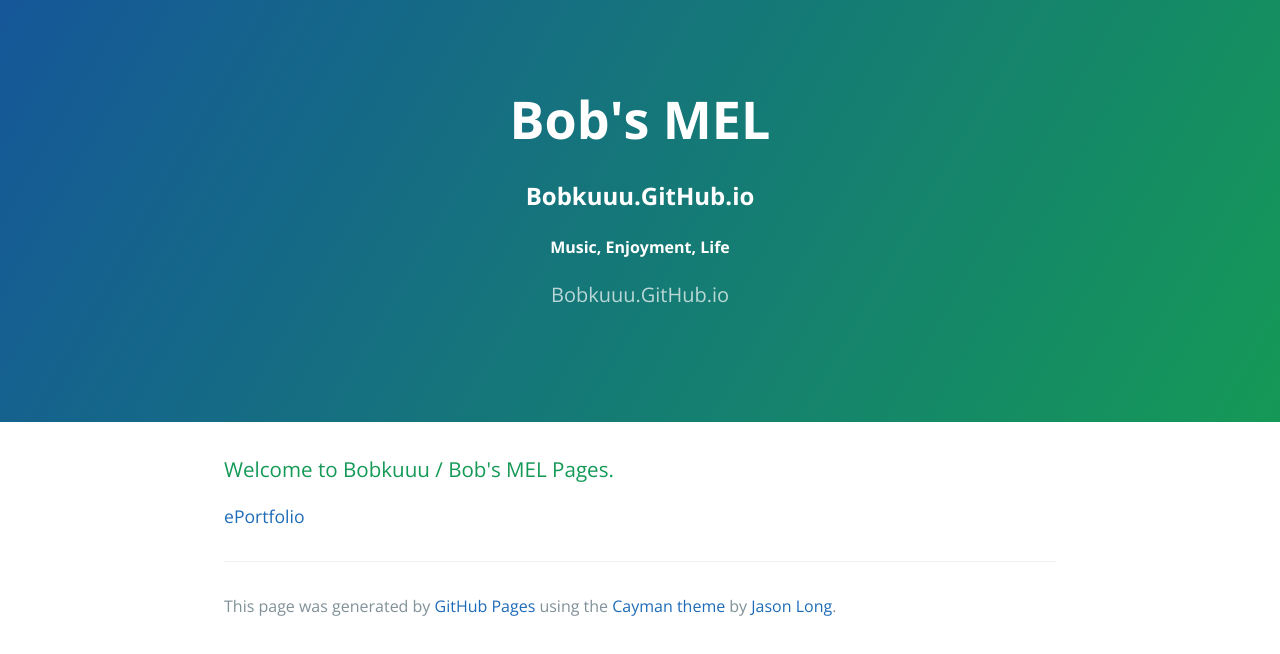
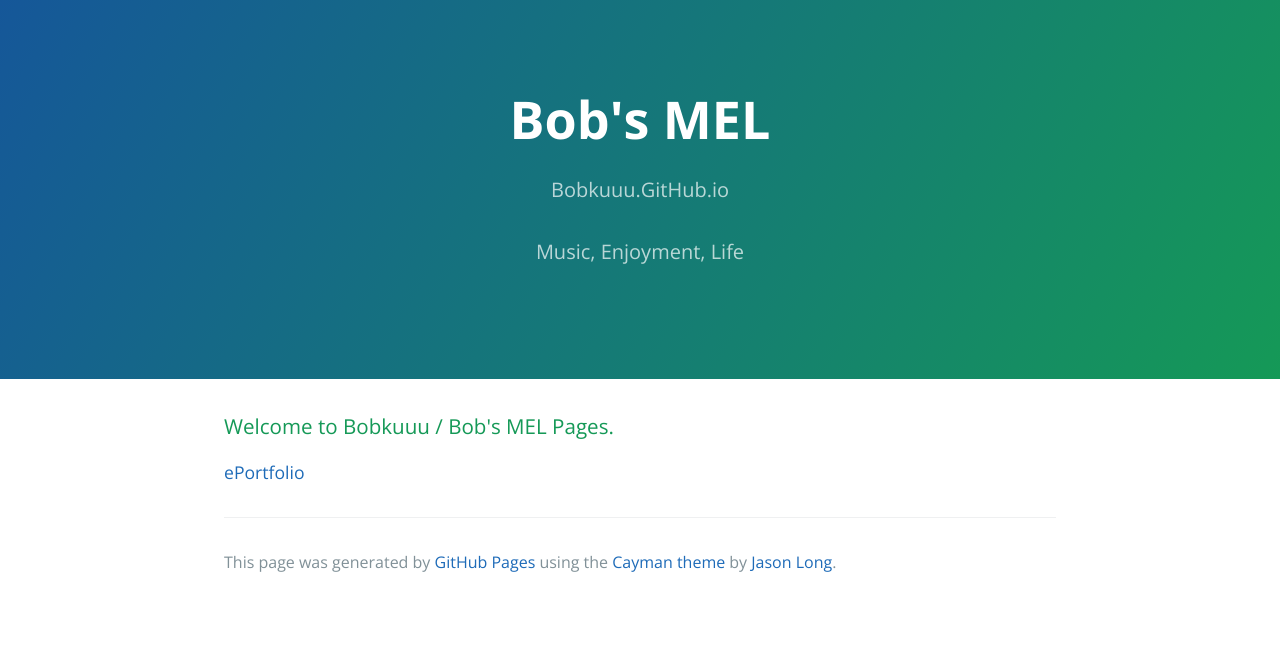
Before and after one commit to bobkuuu/bobkuuu.github.io, a plain HTML site: page index.html in a window 1280 px wide. Drawn offline with nearby package versions, Linux system fonts and the light colour scheme.

Commit message:
Update index.html

```diff
--- a/index.html
+++ b/index.html
@@ -13,10 +13,8 @@
   <body>
     <section class="page-header">
       <h1 class="project-name">Bob's MEL</h1>
-      <h2>Bobkuuu.GitHub.io</h2>
-      <p></p>
-      <h4>Music, Enjoyment, Life</h4>
       <h2 class="project-tagline">Bobkuuu.GitHub.io</h2>
+      <h4 class="project-tagline">Music, Enjoyment, Life</h4>
     </section>
 
     <section class="main-content">
```
